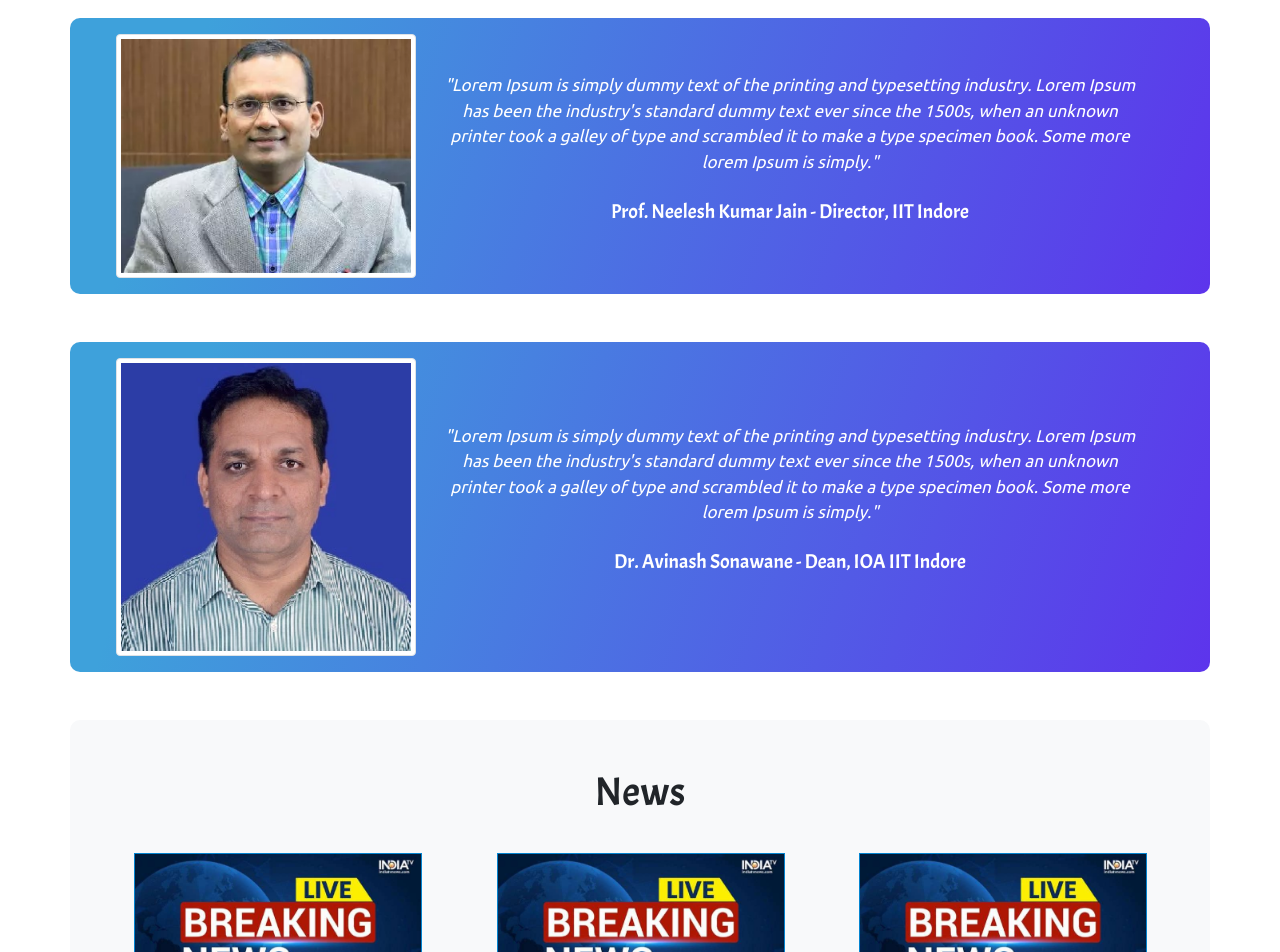
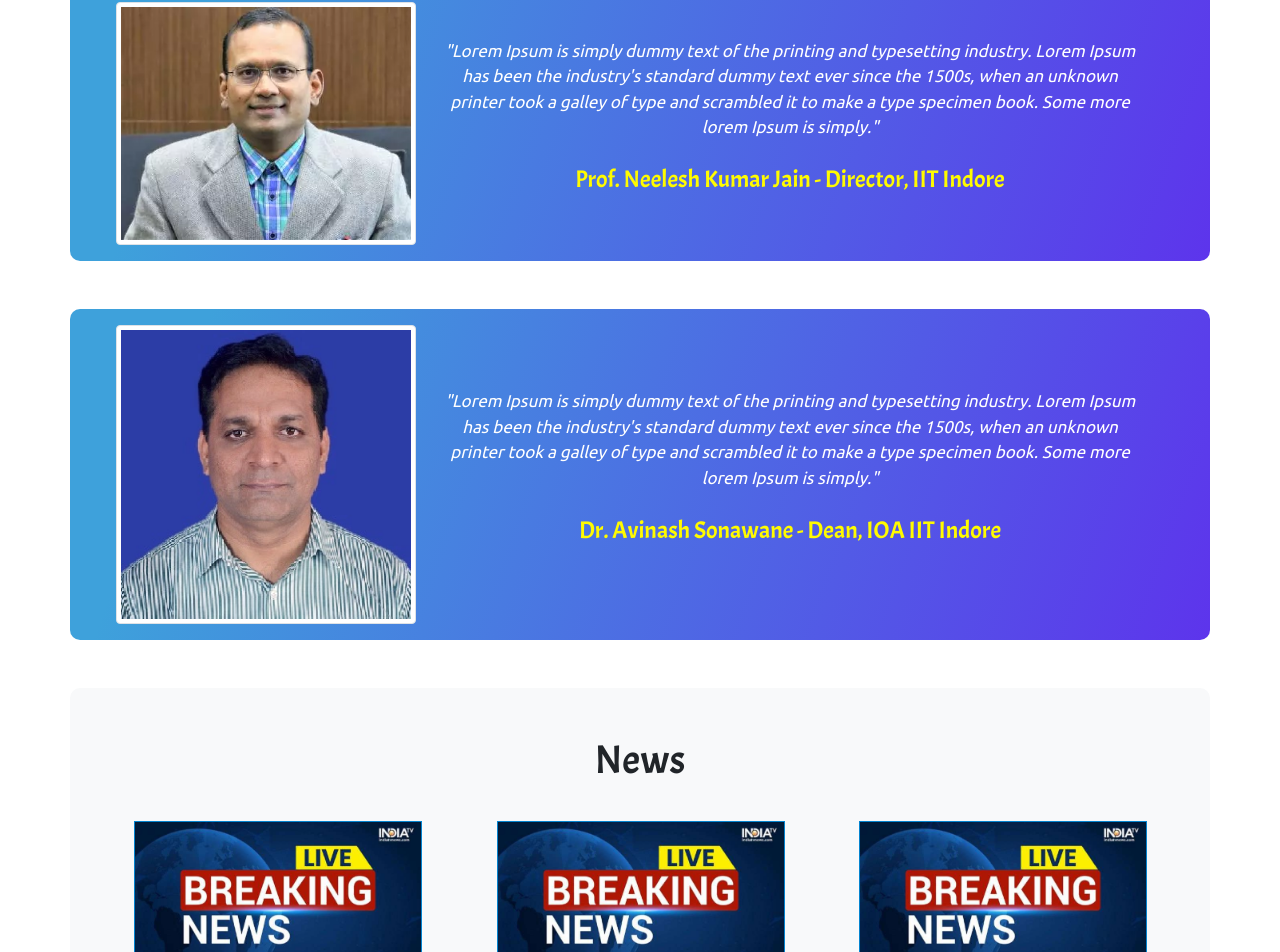
Before and after one commit to IITI-Gymkhana-Web-Team/iao_cell, a React (Create React App) app: page / in a window 1280 px wide. Shown: the part 1582-2534 px from the top of the page. Built offline with nearby package versions, Linux system fonts and the light colour scheme.

Commit message:
fixed some stuff

```diff
--- a/src/Home/components/Message/Message.css
+++ b/src/Home/components/Message/Message.css
@@ -32,3 +32,8 @@
 	color: white;
 	background-color: transparent !important;
 }
+
+.messageBy {
+	color: #fffb00;
+	font-size: 1.5rem;
+}
--- a/src/Home/components/Message/Message.js
+++ b/src/Home/components/Message/Message.js
@@ -19,7 +19,7 @@ export default function Message() {
 								</i>
 								<br />
 								<br />
-								<h5 className="font-acme">Prof. Neelesh Kumar Jain - Director, IIT Indore</h5>
+								<h5 className="font-acme messageBy">Prof. Neelesh Kumar Jain - Director, IIT Indore</h5>
 							</p>
 						</div>
 					</div>
@@ -38,7 +38,7 @@ export default function Message() {
 								</i>
 								<br />
 								<br />
-								<h5 className="font-acme">Dr. Avinash Sonawane - Dean, IOA IIT Indore</h5>
+								<h5 className="font-acme messageBy">Dr. Avinash Sonawane - Dean, IOA IIT Indore</h5>
 							</p>
 						</div>
 					</div>
--- a/src/Home/components/Title/Title.css
+++ b/src/Home/components/Title/Title.css
@@ -66,7 +66,3 @@
 		margin-left: -10px;
 	}
 }
-
-.ba .navbar-brand{
-	width: 600px ;
-}
```
